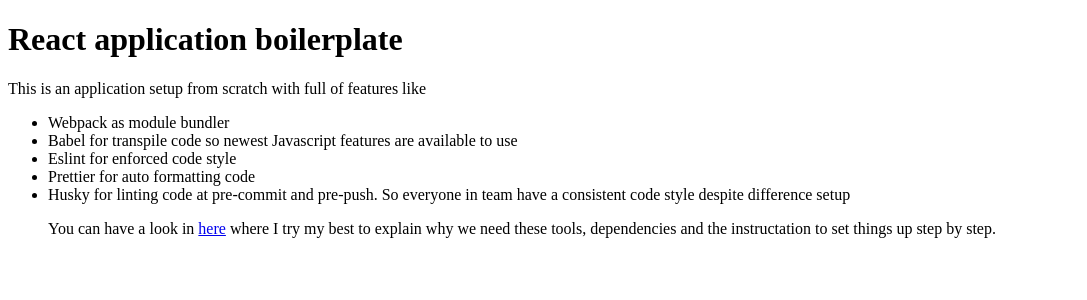
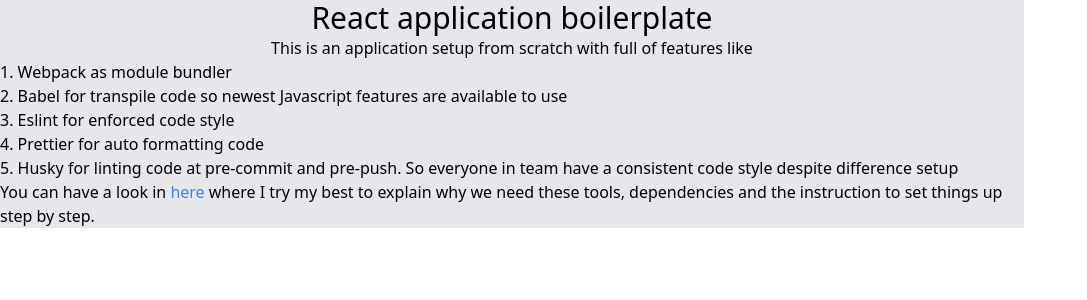
Before and after one commit to tult98/react-application-boilerplate, a React app: page / in a window 1280 px wide. Shown: the top 300 px of the page, without its empty margins (0-1087 px from the left). Built offline with nearby package versions, Linux system fonts and the light colour scheme.

Commit message:
feat: setup tailwind with JIT compile mode

```diff
--- a/build-utils/webpack.common.js
+++ b/build-utils/webpack.common.js
@@ -14,7 +14,7 @@ module.exports = {
       },
       {
         test: /.\.css$/i,
-        use: ['style-loader', 'css-loader'],
+        use: ['style-loader', 'css-loader', 'postcss-loader'],
       },
       {
         test: /\.(png|svg|jpg|jpeg|gif)$/i,
--- /dev/null
+++ b/postcss.config.js
@@ -0,0 +1,6 @@
+module.exports = {
+  plugins: {
+    tailwindcss: {},
+    autoprefixer: {},
+  },
+}
--- a/src/App.tsx
+++ b/src/App.tsx
@@ -1,11 +1,12 @@
 import React from 'react'
+import './style.css'
 
 const App = ({ title }: { title: string }) => {
   return (
-    <div>
-      <h1>{title}</h1>
+    <div className="bg-gray-200 w-4/5 flex flex-col items-center justify-center">
+      <h1 className="heading-1">{title}</h1>
       <p>This is an application setup from scratch with full of features like</p>
-      <ul>
+      <ul className="list-inside list-decimal">
         <li>Webpack as module bundler</li>
         <li>Babel for transpile code so newest Javascript features are available to use</li>
         <li>Eslint for enforced code style</li>
@@ -16,11 +17,14 @@ const App = ({ title }: { title: string }) => {
         </li>
         <p>
           You can have a look in{' '}
-          <a href="https://tult.notion.site/Setup-a-react-application-from-scratch-0bdef4016c9f4fd9a3b0461e4d2d63d3">
+          <a
+            className="link"
+            href="https://tult.notion.site/Setup-a-react-application-from-scratch-0bdef4016c9f4fd9a3b0461e4d2d63d3"
+          >
             here
           </a>{' '}
-          where I try my best to explain why we need these tools, dependencies and the instructation to set things up
-          step by step.
+          where I try my best to explain why we need these tools, dependencies and the instruction to set things up step
+          by step.
         </p>
       </ul>
     </div>
--- /dev/null
+++ b/src/style.css
@@ -0,0 +1,11 @@
+@tailwind base;
+@tailwind components;
+@tailwind utilities;
+
+.heading-1 {
+  @apply text-3xl font-medium;
+}
+
+.link {
+  @apply text-blue-500 hover:underline;
+}
--- /dev/null
+++ b/tailwind.config.js
@@ -0,0 +1,12 @@
+module.exports = {
+  mode: 'jit',
+  purge: ['./src/**/*.html', './src/**/*.{js,jsx,ts,tsx}'],
+  darkMode: false, // or 'media' or 'class'
+  theme: {
+    extend: {},
+  },
+  variants: {
+    extend: {},
+  },
+  plugins: [],
+}
```
Also changed, not shown: package.json (+6 -1 lines), 1 other file (tests, documents, lock files or other folders).
